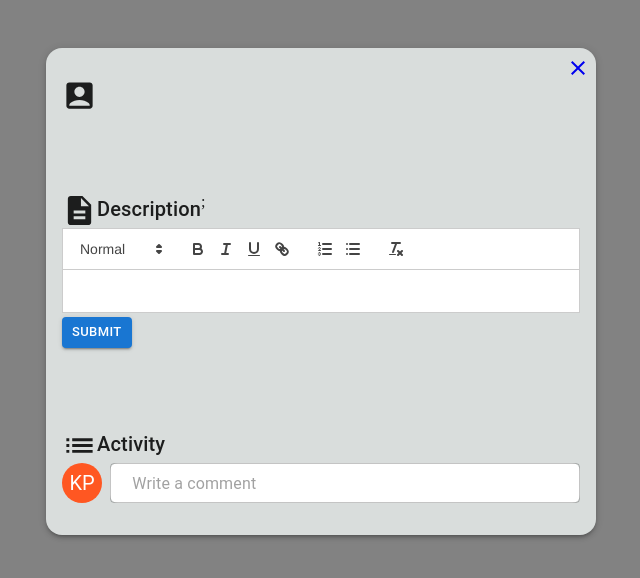
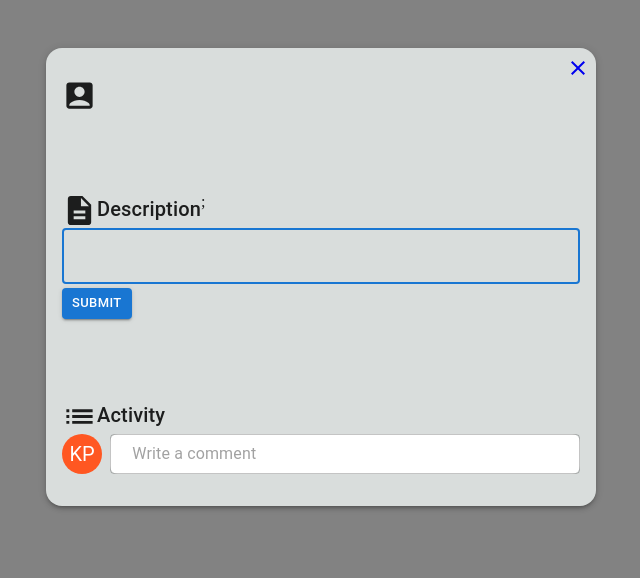
Before and after one commit to Ankush123rai/React-Kanban_Board, a React (Vite) app: page /description/1 in a window 1280 px wide. Shown: the top 578 px of the page, without its empty margins (338-978 px from the left). Built offline with nearby package versions, Linux system fonts and the light colour scheme.

Commit message:
removed quill editor

```diff
--- a/src/components/description/DescriptionText.jsx
+++ b/src/components/description/DescriptionText.jsx
@@ -1,7 +1,5 @@
 import { TextField, TextareaAutosize,Button } from '@mui/material';
 import React, { useState } from 'react';
-import ReactQuill from 'react-quill';
-import 'react-quill/dist/quill.snow.css';
 import { getdes } from './storage';
 import { v4 as uuid } from "uuid";
 
@@ -30,12 +28,16 @@ export default function DescriptionText() {
 
   return (
     <div className="App"  >
-    {editing ? (<> <div style={{backgroundColor:"white"}}>
-      <ReactQuill theme="snow" value={title} onChange={setTitle} /></div>
-            <Button size ="small" variant='contained' sx={{marginTop:.5}} onClick={handleSubmit}>submit</Button></>
-          ) : ( <div  onClick={() => setEditing(true)} dangerouslySetInnerHTML={{ __html: title, }}>
-            </div>
-          )}
+    {editing ? (<> <TextField
+               type="text"
+               value={title}
+               onChange={(e) => setTitle(e.target.value)}
+               sx={{width:'100%'}}
+               autoFocus/>
+              <Button size ="small" variant='contained' sx={{marginTop:.5}} onClick={handleSubmit}>submit</Button></>
+            ) : (
+              <h3 onClick={() => setEditing(true)}>{title}</h3>
+            )}
   </div>
   );
 }
```
